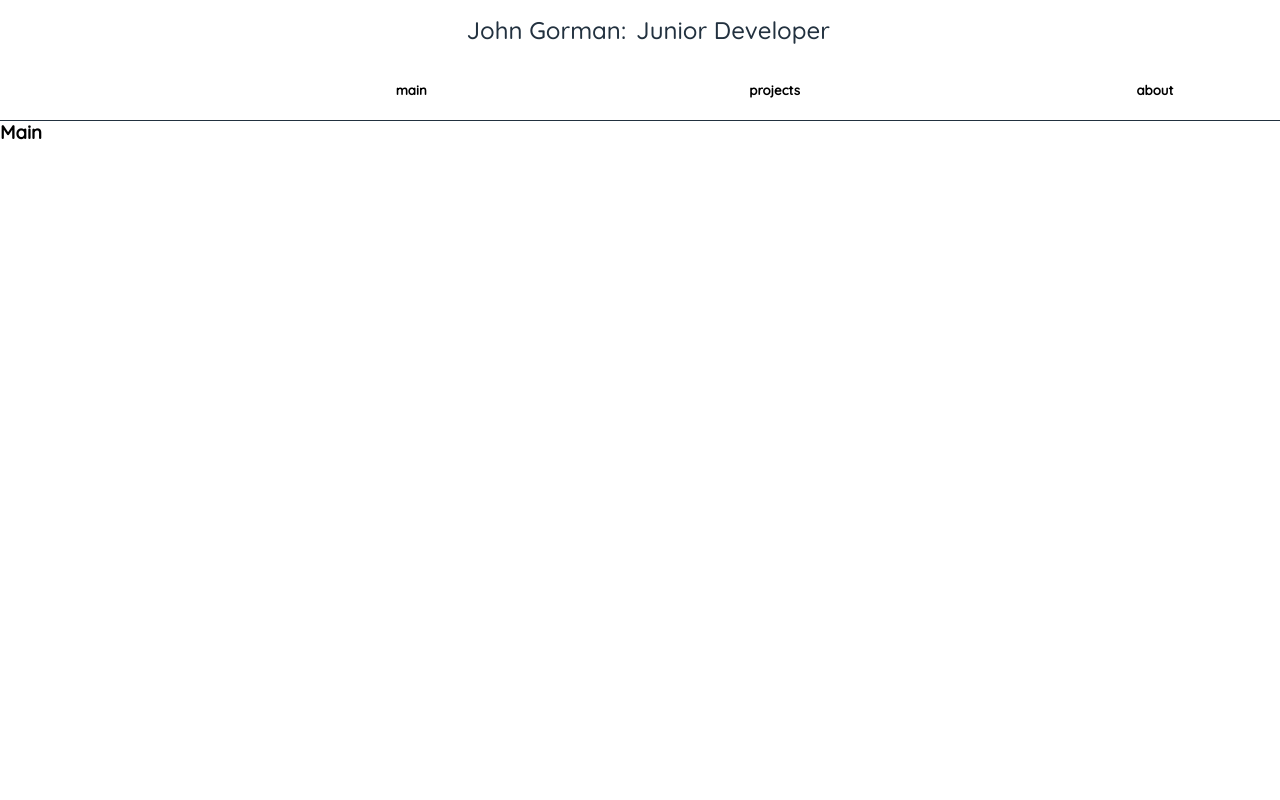
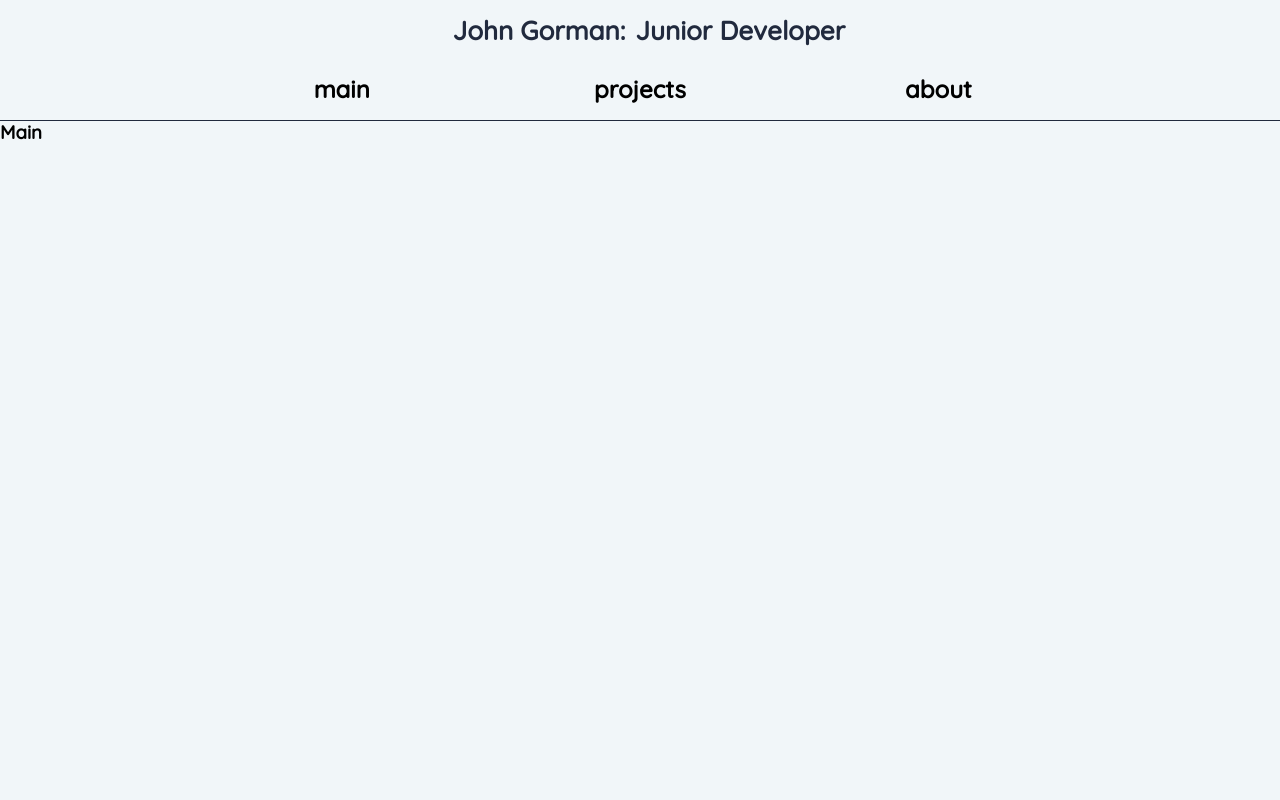
Before and after one commit to Johng117/portfolio_2.0, a React (Create React App) app: page / in a window 1280 px wide. Shown: the top 800 px of the page. Built offline with nearby package versions, Linux system fonts and the light colour scheme.

Commit message:
Added styles to header section.
Added hover and colour styles to header section text and menu items.

```diff
--- a/src/components/About/About.js
+++ b/src/components/About/About.js
@@ -2,9 +2,31 @@ const About = () => {
   return (
     <section className="about-section">
       <h3>About</h3>
-      <form>
-        <label htmlFor="name">Name:</label>
-        <input type="text" id="name" name="name" className="input-name" size="10" />
+      <form className="about-form">
+        <div>
+          <label htmlFor="name" className="name-label">
+            Name:
+            <input type="text" id="name" name="name" className="input-name" />
+          </label>
+        </div>
+        <div>
+          <label htmlFor="name" className="email-label">
+            E-mail:
+            <input
+              type="text"
+              id="email"
+              name="email"
+              className="input-email"
+            />
+          </label>
+        </div>
+        <div className="message-container">
+          <label htmlFor="message" className="message-label">
+            Message Me:
+            <textarea name="message-content" className="message" rows={10} cols={40}/>
+          </label>
+          <br />
+        </div>
       </form>
     </section>
   );
--- a/src/components/Menu-Full/PageMenuItem.js
+++ b/src/components/Menu-Full/PageMenuItem.js
@@ -2,7 +2,7 @@
 const PageMenuItem = ( { item, itemName, handlePageMenuClick }) => {
     return (
         <div className="page-menu-item">
-            <h5 className={itemName} onClick={handlePageMenuClick}>{ item }</h5>
+            <h2 className={itemName} onClick={handlePageMenuClick}>{ item }</h2>
         </div>
      );
 }
--- a/src/styles/index.css
+++ b/src/styles/index.css
@@ -17,7 +17,7 @@
 }
 .hamburger-icon-closed span {
   position: absolute;
-  background-color: #22313f;
+  background-color: #212A3E;
   width: 100%;
   height: 3px;
   border-radius: 5px;
@@ -39,7 +39,7 @@
 }
 .hamburger-icon-open span {
   position: absolute;
-  background-color: #22313f;
+  background-color: #212A3E;
   width: 100%;
   height: 3px;
   border-radius: 5px;
@@ -56,17 +56,19 @@
   display: none;
 }
 
-body, html {
+body,
+html {
   height: 100%;
   font-family: "quicksand";
   margin: 0;
+  background-color: #F1F6F9;
 }
 
 .header-section {
   height: auto;
   width: 100%;
-  border-bottom: 1px solid #22313f;
-  background-color: #ffffff;
+  border-bottom: 1px solid #212A3E;
+  background-color: #F1F6F9;
   display: grid;
   grid-template-columns: 70% 30%;
   top: 0px;
@@ -78,9 +80,9 @@ body, html {
   padding: 10px;
 }
 .header-section .name-role-container .under {
-  font-size: 24px;
+  font-size: 26px;
   font-weight: 800;
-  color: #22313f;
+  color: #212A3E;
   top: 10px;
   animation: under-blink 0.5s;
   animation-iteration-count: 4;
@@ -89,16 +91,17 @@ body, html {
 @keyframes under-blink {
   0% {
     opacity: 1;
-    background-color: #22313f;
+    background-color: #212A3E;
   }
   100% {
     opacity: 0;
-    color: #22313f;
+    color: #212A3E;
   }
 }
 .header-section .name-role-container .letter {
-  font-size: 24px;
-  color: #22313f;
+  font-size: 26px;
+  font-weight: 700;
+  color: #212A3E;
   position: relative;
   opacity: 0;
   animation: move-text 0.1s forwards;
@@ -107,14 +110,14 @@ body, html {
 @keyframes move-text {
   0% {
     opacity: 0;
-    background-color: #22313f;
+    background-color: #212A3E;
   }
   50% {
-    background-color: #22313f;
+    background-color: #212A3E;
   }
   100% {
     opacity: 1;
-    color: #22313f;
+    color: #212A3E;
   }
 }
 .header-section .hamburger-container {
@@ -124,6 +127,28 @@ body, html {
 }
 .header-section .menu-mobile-open {
   padding: 10px;
+}
+.header-section .page-menu-container .page-menu-item {
+  display: flex;
+  justify-content: center;
+}
+.header-section .page-menu-container .page-menu-item .main,
+.header-section .page-menu-container .page-menu-item .projects,
+.header-section .page-menu-container .page-menu-item .about {
+  display: flex;
+  justify-content: center;
+  align-items: center;
+  padding-bottom: 2px;
+  width: 150px;
+  border-radius: 10px;
+  text-align: center;
+  margin: 10px;
+}
+.header-section .page-menu-container .page-menu-item .main:hover,
+.header-section .page-menu-container .page-menu-item .projects:hover,
+.header-section .page-menu-container .page-menu-item .about:hover {
+  background-color: rgba(57, 72, 103, 0.1);
+  cursor: pointer;
 }
 
 .main-section,
@@ -180,8 +205,27 @@ body, html {
   border: 1px solid blue;
 }
 
-.about-section .input-name {
-  width: 100px;
+.about-section {
+  display: grid;
+  grid-template-rows: 200px 1fr;
+}
+.about-section .about-form {
+  display: grid;
+  grid-template-columns: 500px;
+  grid-template-rows: repeat(2, 30px);
+  gap: 10px;
+}
+.about-section .about-form .input-name,
+.about-section .about-form .input-email {
+  margin-left: 10px;
+}
+.about-section .about-form .message-container {
+  display: grid;
+  grid-template-columns: 100%;
+  grid-template-rows: 30px 400px;
+}
+.about-section .about-form .message-container .message {
+  margin-top: 5px;
 }
 
 @media only screen and (min-width: 770px) {
@@ -210,9 +254,15 @@ body, html {
   }
   .header-section .page-menu-container :first-child {
     justify-self: end;
+    display: flex;
+    justify-content: flex-end;
   }
   .header-section .page-menu-container :nth-child(2) {
     justify-self: center;
+  }
+  .header-section .page-menu-container :nth-child(3) {
+    display: flex;
+    justify-content: flex-start;
   }
   .header-section .hamburger-container,
   .header-section .menu-mobile-open {
--- a/src/styles/index.scss
+++ b/src/styles/index.scss
@@ -1,11 +1,12 @@
-
 @import "./variables";
 @import "./hamburger";
 
-body, html {
+body,
+html {
   height: 100%;
   font-family: "quicksand";
   margin: 0;
+  background-color: $light-color;
 }
 
 .header-section {
@@ -47,6 +48,7 @@ body, html {
 
     .letter {
       font-size: $title-text-size;
+      font-weight: 700;
       color: $primary-color;
       position: relative;
       opacity: 0;
@@ -80,15 +82,29 @@ body, html {
     padding: 10px;
   }
 
-  // .page-menu-container {
-  //   display: grid;
-  //   grid-template-columns: repeat(3, 1fr);
-  //   text-align: center;
+  .page-menu-container {
+    .page-menu-item {
+      display: flex;
+      justify-content: center;
 
-  //   .page-menu-item {
-  //     width: 75%;
-  //   }
-  // }
+      .main,
+      .projects,
+      .about {
+        display: flex;
+        justify-content: center;
+        align-items: center;
+        padding-bottom: 2px;
+        width: 150px;
+        border-radius: 10px;
+        text-align: center;
+        margin: 10px;
+        &:hover {
+          background-color: rgb(57, 72, 103, 0.1);
+          cursor: pointer;
+        }
+      }
+    }
+  }
 }
 
 .main-section,
@@ -153,13 +169,29 @@ body, html {
 }
 
 .about-section {
-  .input-name {
-    width: 100px;
+  display: grid;
+  grid-template-rows: 200px 1fr;
+  .about-form {
+    display: grid;
+    grid-template-columns: 500px;
+    grid-template-rows: repeat(2, 30px);
+    gap: 10px;
+
+    .input-name,
+    .input-email {
+      margin-left: 10px;
+    }
+
+    .message-container {
+      display: grid;
+      grid-template-columns: 100%;
+      grid-template-rows: 30px 400px;
+      .message {
+        margin-top: 5px;
+      }
+    }
   }
 }
-
-
-
 
 @media only screen and (min-width: 770px) {
   .header-section {
@@ -188,9 +220,15 @@ body, html {
 
       :first-child {
         justify-self: end;
+        display: flex;
+        justify-content: flex-end;
       }
       :nth-child(2) {
         justify-self: center;
+      }
+      :nth-child(3) {
+        display: flex;
+        justify-content: flex-start;
       }
     }
 
```
Also changed, not shown: src/styles/_variables.scss (+5 -4 lines), 1 other file (tests, documents, lock files or other folders).
